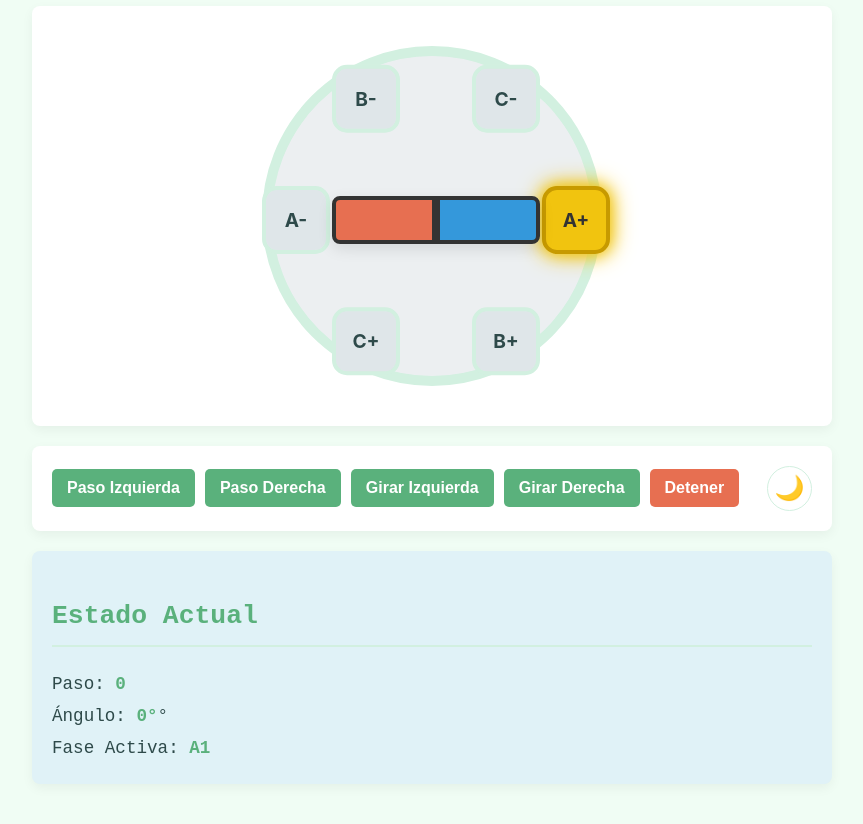
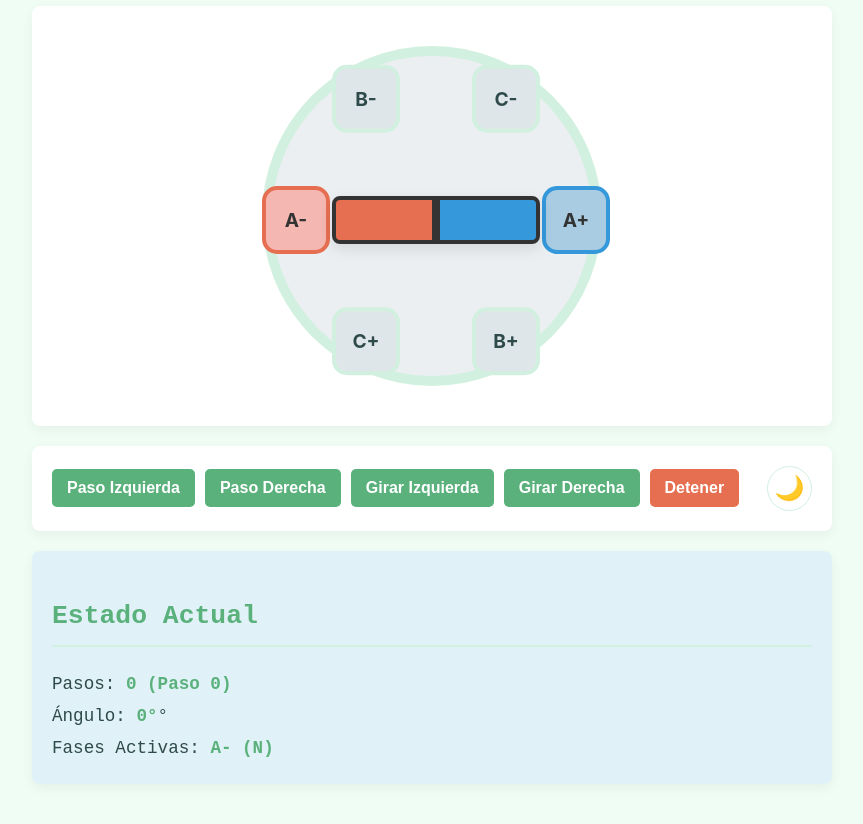
Before and after one commit to NicoSgandurra/SimCircuitosElectricos, a plain HTML site: page Máquinas Eléctricas/MotorPaP.html in a window 1280 px wide. Shown: the part 116-940 px from the top of the page, without its empty margins (208-1071 px from the left). Drawn offline with Linux system fonts and the light colour scheme.

Commit message:
Simulador paso a paso half-pass
Metusta

```diff
--- a/Máquinas Eléctricas/MotorPaP.html
+++ b/Máquinas Eléctricas/MotorPaP.html
@@ -3,7 +3,7 @@
 <head>
     <meta charset="UTF-8">
     <meta name="viewport" content="width=device-width, initial-scale=1.0">
-    <title>Simulador Avanzado de Motor PaP (v3)</title>
+    <title>Simulador Avanzado de Motor PaP (v4)</title>
 
     <style>
         /* --- 1. TU CÓDIGO CSS (PASTELES) --- */
@@ -25,10 +25,15 @@
             /* --- Colores Personalizados del Motor --- */
             --motor-estator: #eceff1;
             --motor-estator-borde: var(--border-color);
+
+            /* Colores del Rotor (coinciden con peligro/info) */
             --motor-rotor-norte: var(--danger-color);
-            --motor-rotor-sur: #3498db;
+            --motor-rotor-sur: #3498db; /* Un azul claro */
+
+            /* --- CAMBIO CLAVE: Colores de Polaridad Pastel --- */
+            --motor-polo-norte: #f5b7b1; /* Rojo Pastel (lighten danger) */
+            --motor-polo-sur: #a9cce3; /* Celeste Pastel (lighten sur) */
             --motor-bobina-off: #dfe6e9;
-            --motor-bobina-on: #f1c40f; /* Amarillo eléctrico */
         }
 
         body.dark-mode {
@@ -50,6 +55,10 @@
             --motor-estator: #3d305e;
             --motor-estator-borde: var(--border-color);
             --motor-bobina-off: #5b517d;
+
+            /* --- CAMBIO CLAVE: Colores de Polaridad (Oscuro) --- */
+            --motor-polo-norte: #d98880; /* Rojo Pastel (darken danger) */
+            --motor-polo-sur: #74a4c4; /* Celeste Pastel (darken sur) */
         }
 
         body {
@@ -62,10 +71,7 @@
             transition: background-color 0.3s ease, color 0.3s ease;
         }
 
-        h1, h2, h3 {
-            color: var(--primary-color);
-            transition: color 0.3s ease;
-        }
+        h1, h2, h3 { color: var(--primary-color); transition: color 0.3s ease; }
         h1 { text-align: center; }
         h2 { border-bottom: 2px solid var(--border-color); padding-bottom: 5px; }
 
@@ -155,6 +161,7 @@
             position: absolute;
             width: 200px;
             height: 40px;
+            /* Rotor con colores Norte (Rojo) y Sur (Azul) */
             background: linear-gradient(90deg, var(--motor-rotor-norte) 48%, #333 48%, #333 52%, var(--motor-rotor-sur) 52%);
             border: 4px solid #333;
             border-radius: 8px;
@@ -163,9 +170,6 @@
             left: 50%;
             margin-left: -100px;
             margin-top: -20px;
-
-            /* --- CAMBIO CLAVE --- */
-            /* Transición más rápida para un "paso" más nítido */
             transition: transform 0.15s ease-in-out;
             transform-origin: center;
             transform: rotate(0deg);
@@ -184,18 +188,24 @@
             justify-content: center;
             font-weight: bold;
             font-size: 1.2em;
-            transition: all 0.15s ease;
+            /* Transición rápida para el cambio de polaridad */
+            transition: background-color 0.1s ease, border-color 0.3s ease, color 0.3s ease, transform 0.1s ease;
             top: 50%;
             left: 50%;
             margin: -30px;
         }
 
-        /* Clase para energizar */
-        .energizada {
-            background-color: var(--motor-bobina-on);
-            border-color: #c79a00;
+        /* --- CAMBIO CLAVE: Clases de Polaridad --- */
+        .energizada-norte {
+            background-color: var(--motor-polo-norte);
+            border-color: var(--motor-rotor-norte);
             color: #333;
-            box-shadow: 0 0 15px var(--motor-bobina-on), 0 0 25px var(--motor-bobina-on);
+            transform: scale(1.05);
+        }
+        .energizada-sur {
+            background-color: var(--motor-polo-sur);
+            border-color: var(--motor-rotor-sur);
+            color: #333;
             transform: scale(1.05);
         }
 
@@ -223,7 +233,7 @@
 </head>
 <body>
 
-    <h1>Simulador Motor PaP (Paso Completo)</h1>
+    <h1>Simulador PaP (Bipolar / Medio Paso)</h1>
 
     <div class="simulador-card">
         <div id="estator">
@@ -248,9 +258,9 @@
 
     <div class="estado-card">
         <h2>Estado Actual</h2>
-        <div>Paso: <strong id="estado-paso">0</strong></div>
+        <div>Pasos: <strong id="estado-paso">0 (Paso 0)</strong></div>
         <div>Ángulo: <strong id="estado-angulo">0</strong>°</div>
-        <div>Fase Activa: <strong id="estado-fases">---</strong></div>
+        <div>Fases Activas: <strong id="estado-fases">---</strong></div>
     </div>
 
     <script>
@@ -278,66 +288,114 @@
         const listaBotones = [btnPasoIzq, btnPasoDer, btnGirarIzq, btnGirarDer];
 
         // --- 2. ESTADO DEL MOTOR Y SECUENCIA ---
-        const TOTAL_PASOS = 6;
-        const ANGULO_POR_PASO = 60; // 360 / 6
 
-        // --- CAMBIO CLAVE ---
-        // Nueva secuencia de Paso Completo (Full-Step)
-        // Coincide con el nombre de la bobina que se debe encender.
-        const secuenciaPasos = ['a1', 'b1', 'c1', 'a2', 'b2', 'c2'];
+        // --- CAMBIO CLAVE: Secuencia de 12 pasos (Half-Step) ---
+        const TOTAL_PASOS = 12;
+        const ANGULO_POR_PASO = 30; // 360 / 12
 
-        // --- CAMBIO CLAVE ---
-        // Los ángulos del rotor ahora coinciden 1 a 1 con las bobinas
-        const angulosPasos = [0, 60, 120, 180, 240, 300];
+        // Secuencia Bipolar de Medio Paso
+        // 0 = OFF, 1 = NORTE (+), -1 = SUR (-)
+        // El rotor (Norte/Rojo) será ATRAÍDO por el SUR (Celeste).
+        // Por lo tanto, el ángulo del rotor = ángulo de la bobina SUR.
+        const secuenciaPasos = [
+            // {a, b, c}
+            { a: -1, b: 0,  c: 0  }, // Paso 0: A+ es SUR. Rotor a 0°
+            { a: -1, b: -1, c: 0  }, // Paso 1: A+ y B+ son SUR. Rotor a 30°
+            { a: 0,  b: -1, c: 0  }, // Paso 2: B+ es SUR. Rotor a 60°
+            { a: 0,  b: -1, c: -1 }, // Paso 3: B+ y C+ son SUR. Rotor a 90°
+            { a: 0,  b: 0,  c: -1 }, // Paso 4: C+ es SUR. Rotor a 120°
+            { a: 1,  b: 0,  c: -1 }, // Paso 5: C+ es SUR, A+ es NORTE. Rotor a 150°
+            { a: 1,  b: 0,  c: 0  }, // Paso 6: A+ es NORTE. Rotor a 180°
+            { a: 1,  b: 1,  c: 0  }, // Paso 7: A+ y B+ son NORTE. Rotor a 210°
+            { a: 0,  b: 1,  c: 0  }, // Paso 8: B+ es NORTE. Rotor a 240°
+            { a: 0,  b: 1,  c: 1  }, // Paso 9: B+ y C+ son NORTE. Rotor a 270°
+            { a: 0,  b: 0,  c: 1  }, // Paso 10: C+ es NORTE. Rotor a 300°
+            { a: -1, b: 0,  c: 1  }  // Paso 11: C+ es NORTE, A+ es SUR. Rotor a 330°
+        ];
 
         // La "memoria" del motor
-        let pasoActual = 0; // Índice de la 'secuenciaPasos' (0 a 5)
-
-        // --- CAMBIO CLAVE ---
-        // Un ángulo físico que se acumula, no se resetea.
-        let anguloFisico = 0;
+        let pasoActual = 0; // Índice del ciclo (0 a 11)
+        let anguloFisico = 0; // Ángulo acumulativo
+        let pasosTotales = 0; // Contador de pasos acumulativo
 
         let intervaloGiro = null;
-        const VELOCIDAD_GIRO = 250; // ms por paso
+        const VELOCIDAD_GIRO = 200; // ms por paso (más rápido)
 
         // --- 3. FUNCIONES DEL MOTOR ---
 
+        /** Apaga todas las bobinas (quita ambas clases) */
+        function apagarTodasLasBobinas() {
+            listaBobinas.forEach(bobina => {
+                bobina.classList.remove('energizada-norte');
+                bobina.classList.remove('energizada-sur');
+            });
+        }
+
+        /**
+         * Función Central: Actualiza el estado visual del motor
+         * basado en las variables de estado.
+         */
         function actualizarMotor() {
-            // 1. Obtener nombre de la bobina y ángulo
-            const bobinaActiva = secuenciaPasos[pasoActual]; // ej: "a1"
-            const anguloTeorico = angulosPasos[pasoActual]; // ej: 0
+            // 1. Obtener la configuración del paso actual
+            const paso = secuenciaPasos[pasoActual];
+            let fasesTexto = [];
 
             // 2. Girar el rotor al ángulo físico acumulado
             rotor.style.transform = `rotate(${anguloFisico}deg)`;
 
             // 3. Energizar/Desenergizar bobinas (Lógica Bipolar)
-            // Primero, apaga todas
-            listaBobinas.forEach(bobina => bobina.classList.remove('energizada'));
+            apagarTodasLasBobinas();
 
-            // Segundo, enciende solo la activa
-            if (bobinas[bobinaActiva]) {
-                bobinas[bobinaActiva].classList.add('energizada');
+            // Fase A
+            if (paso.a === 1) { // A+ es NORTE, A- es SUR
+                bobinas.a1.classList.add('energizada-norte');
+                bobinas.a2.classList.add('energizada-sur');
+                fasesTexto.push("A+ (N)");
+            } else if (paso.a === -1) { // A+ es SUR, A- es NORTE
+                bobinas.a1.classList.add('energizada-sur');
+                bobinas.a2.classList.add('energizada-norte');
+                fasesTexto.push("A- (N)");
+            }
+
+            // Fase B
+            if (paso.b === 1) { // B+ es NORTE, B- es SUR
+                bobinas.b1.classList.add('energizada-norte');
+                bobinas.b2.classList.add('energizada-sur');
+                fasesTexto.push("B+ (N)");
+            } else if (paso.b === -1) { // B+ es SUR, B- es NORTE
+                bobinas.b1.classList.add('energizada-sur');
+                bobinas.b2.classList.add('energizada-norte');
+                fasesTexto.push("B- (N)");
+            }
+
+            // Fase C
+            if (paso.c === 1) { // C+ es NORTE, C- es SUR
+                bobinas.c1.classList.add('energizada-norte');
+                bobinas.c2.classList.add('energizada-sur');
+                fasesTexto.push("C+ (N)");
+            } else if (paso.c === -1) { // C+ es SUR, C- es NORTE
+                bobinas.c1.classList.add('energizada-sur');
+                bobinas.c2.classList.add('energizada-norte');
+                fasesTexto.push("C- (N)");
             }
 
             // 4. Actualizar el texto de estado
-            estadoPaso.textContent = pasoActual;
+            estadoPaso.textContent = `${pasosTotales} (Paso ${pasoActual})`;
             estadoAngulo.textContent = `${anguloFisico}°`;
-            estadoFases.textContent = bobinaActiva.toUpperCase(); // ej: "A1"
+            estadoFases.textContent = fasesTexto.join(', ') || '---';
         }
 
         function pasoDerecha() {
             pasoActual = (pasoActual + 1) % TOTAL_PASOS;
-            // --- CAMBIO CLAVE ---
-            // Suma al ángulo físico
             anguloFisico += ANGULO_POR_PASO;
+            pasosTotales++;
             actualizarMotor();
         }
 
         function pasoIzquierda() {
             pasoActual = (pasoActual - 1 + TOTAL_PASOS) % TOTAL_PASOS;
-            // --- CAMBIO CLAVE ---
-            // Resta del ángulo físico
             anguloFisico -= ANGULO_POR_PASO;
+            pasosTotales--;
             actualizarMotor();
         }
 
```
